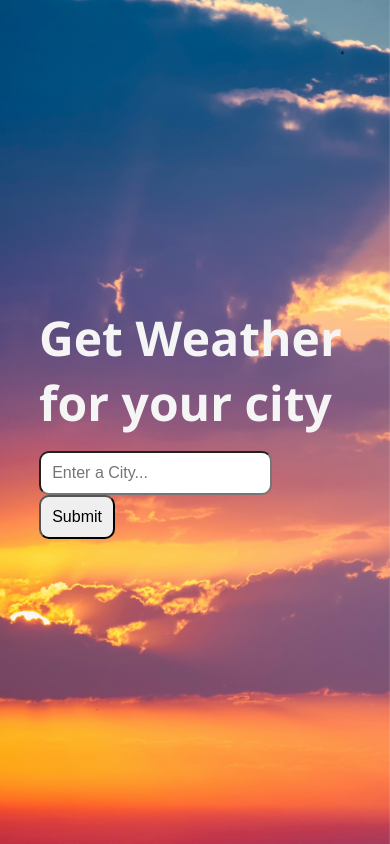
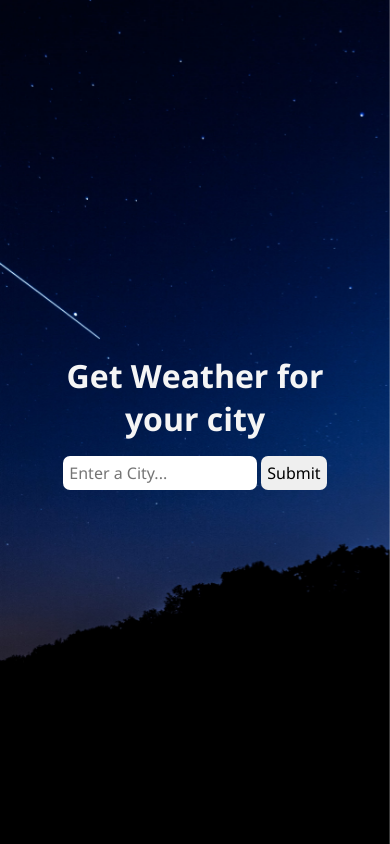
Before and after one commit to Mcube728/Weather-App, a Flask app: page / in a window 390 px wide. Run offline with Flask 3, Linux system fonts and the light colour scheme.

Commit message:
Made changes to responsiveness and updated README

```diff
--- a/server.py
+++ b/server.py
@@ -23,10 +23,10 @@ def getWeather():
     # Simple City Weather Conditions
     city = weather_data['name']
     status = weather_data['weather'][0]['main']
-    temp = weather_data['main']['temp']
+    temp = int(weather_data['main']['temp'])
     feels_like = weather_data['main']['feels_like']
-    min_temp = weather_data['main']['temp_min']
-    max_temp = weather_data['main']['temp_max']
+    min_temp = int(weather_data['main']['temp_min'])
+    max_temp = int(weather_data['main']['temp_max'])
     wind_speed = weather_data['wind']['speed']
     icons = {
         'clear':'fa-sun',
--- a/static/css/style.css
+++ b/static/css/style.css
@@ -1,4 +1,5 @@
 @import url('https://fonts.googleapis.com/css2?family=Open+Sans:ital,wght@0,300..800;1,300..800&display=swap');
+@import url('https://fonts.googleapis.com/css2?family=Noto+Sans:ital,wght@0,100..900;1,100..900&display=swap');
 * {
     margin: 0;
     padding: 0;
@@ -17,7 +18,7 @@ body {
 .main-wrapper{
     min-height: 100vh;
     min-width: 100vw;
-    background-image: url('/static/img/clouds.jpg');
+    background-image: url('/static/img/astro.jpg');
     background-repeat: no-repeat;
     background-attachment: fixed;
     background-size: cover;
@@ -156,25 +157,42 @@ hr {
 }
 
 input, button {
-    font-size: 1rem;
-    padding: 0.7rem;
-    border-radius: 10px;
+    font-size: 1.2rem;
+    padding: 0.6rem;
+    border-radius: 7px;
+    border: 1px #555;
+    font-family: "Noto Sans", sans-serif;
 }
 
 /* iPhone */
-
-@media (max-width: 375px) {
-    .temperature {
-        font-size: 2rem;
+@media (max-width: 760px){
+    .title{
+        text-align: center;
     }
-
+    .basic-weather{
+        width: 80%;
+    }
 }
-
 @media (max-width: 450px) {
     html, body {margin: 0; height: 100%; overflow: hidden}
 
+    .title{
+        text-align: center;
+    }
+
+    .title h1{
+        font-size: 2rem;
+    }
     .title h2{
         font-size: 1.2rem;
+    }
+
+    input, button {
+        font-size: 1rem;
+        padding: 0.4rem;
+        border-radius: 7px;
+        border: 1px #555;
+        font-family: "Noto Sans", sans-serif;
     }
 
     .temperature {
@@ -182,6 +200,5 @@ input, button {
     }
     .basic-weather{
         width: 100%;
-        border: 1px solid #fba922;
     }
 }
```
Also changed, not shown: README.md, static/img/astro.jpg (added), static/img/aurora.jpg (deleted), static/img/clouds.jpg (deleted), static/img/lighthouse.jpg (deleted), static/img/mountain.jpg (deleted), static/img/palm_trees.jpg (deleted), 9 other files.
